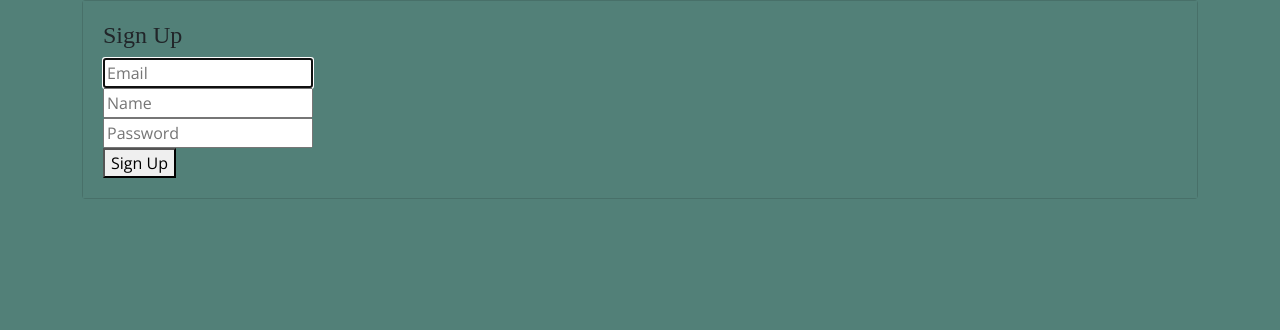
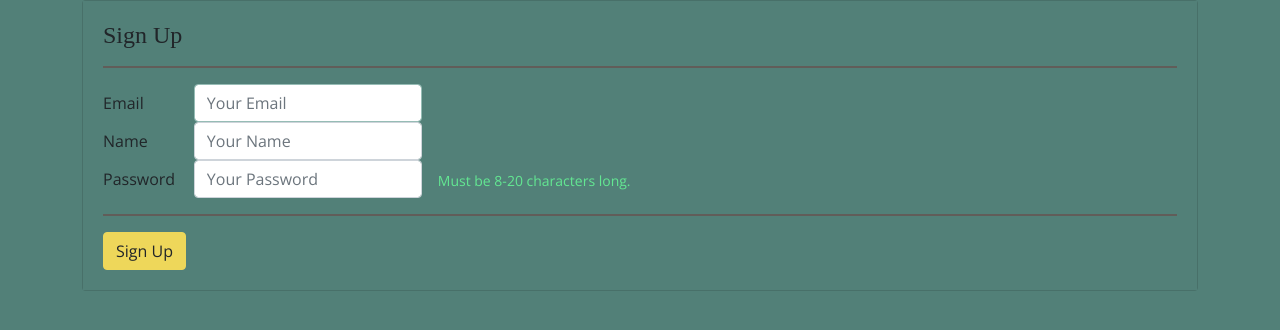
Before and after one commit to sjfke/flask-auth, a Flask app: page /signup in a window 1280 px wide. Shown: the part 56-386 px from the top of the page. Run offline with Flask 3, Linux system fonts and the light colour scheme; some libraries are stand-ins or nearby versions; some web fonts are replaced.

Commit message:
convert signup to bootstrap and reformat login

```diff
--- a/project/templates/signup.html
+++ b/project/templates/signup.html
@@ -3,6 +3,8 @@
 {% block content %}
 <div class="column is-4 is-offset-4">
     <h4>Sign Up</h4>
+    <hr class="border border-danger border-2 opacity-50">
+
     <div class="box">
         {% with messages = get_flashed_messages() %}
         {% if messages %}
@@ -12,25 +14,50 @@
         {% endif %}
         {% endwith %}
         <form method="POST" action="/signup">
-            <div class="field">
-                <div class="control">
-                    <input class="input is-large" type="email" name="email" placeholder="Email" autofocus="">
+
+            <fieldset>
+                <div class="row g-3 align-items-center">
+                    <div class="col-1">
+                        <label for="inputEmail" class="col-form-label">Email</label>
+                    </div>
+                    <div class="col-auto">
+                        <input class="form-control" type="email" id="inputEmail" name="email" placeholder="Your Email"
+                               autofocus="">
+                    </div>
                 </div>
-            </div>
 
-            <div class="field">
-                <div class="control">
-                    <input class="input is-large" type="text" name="name" placeholder="Name" autofocus="">
+                <div class="row g-3 align-items-center">
+                    <div class="col-1">
+                        <label for="inputName" class="col-form-label">Name</label>
+                    </div>
+                    <div class="col-auto">
+                        <input class="form-control" type="text" id="inputName" name="name" placeholder="Your Name"
+                               autofocus="">
+                    </div>
                 </div>
-            </div>
 
-            <div class="field">
-                <div class="control">
-                    <input class="input is-large" type="password" name="password" placeholder="Password">
+                <div class="row g-3 align-items-center">
+                    <div class="col-1">
+                        <label for="inputPassword" class="col-form-label">Password</label>
+                    </div>
+                    <div class="col-auto">
+                        <input class="form-control" type="password" id="inputPassword"
+                               aria-describedby="passwordHelpInline" name="password" placeholder="Your Password">
+                    </div>
+                    <div class="col-auto">
+                        <span id="passwordHelpInline" class="form-text text-info">Must be 8-20 characters long.</span>
+                    </div>
                 </div>
-            </div>
 
-            <button class="button is-block is-info is-large is-fullwidth">Sign Up</button>
+                <hr class="border border-danger border-2 opacity-50">
+
+                <div class="row g-3 align-items-center">
+                    <div class="col-auto">
+                        <button class="btn btn-secondary">Sign Up</button>
+                    </div>
+                </div>
+            </fieldset>
+
         </form>
     </div>
 </div>
```
Also changed, not shown: project/templates/login.html (+8 -7 lines).
